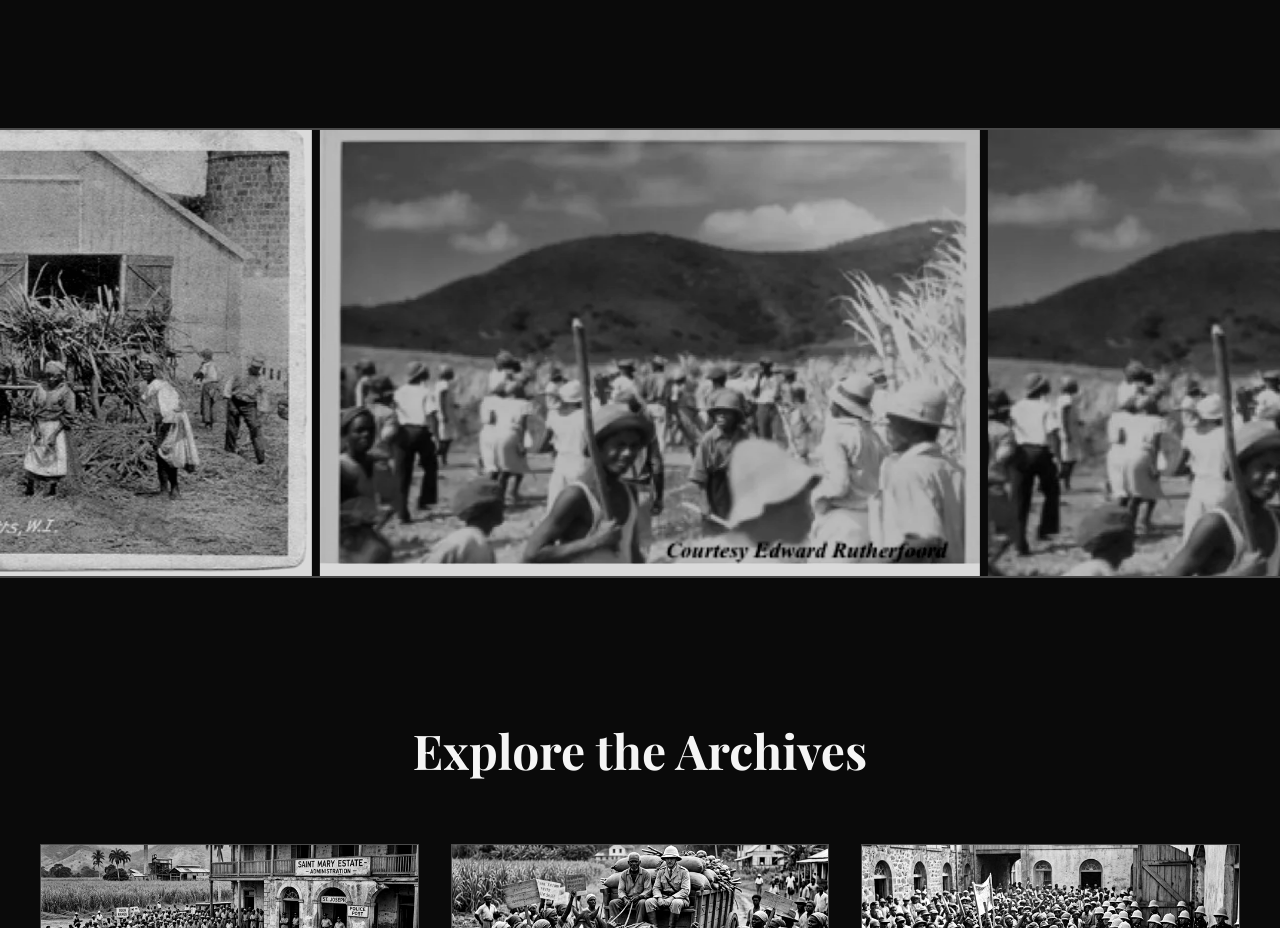
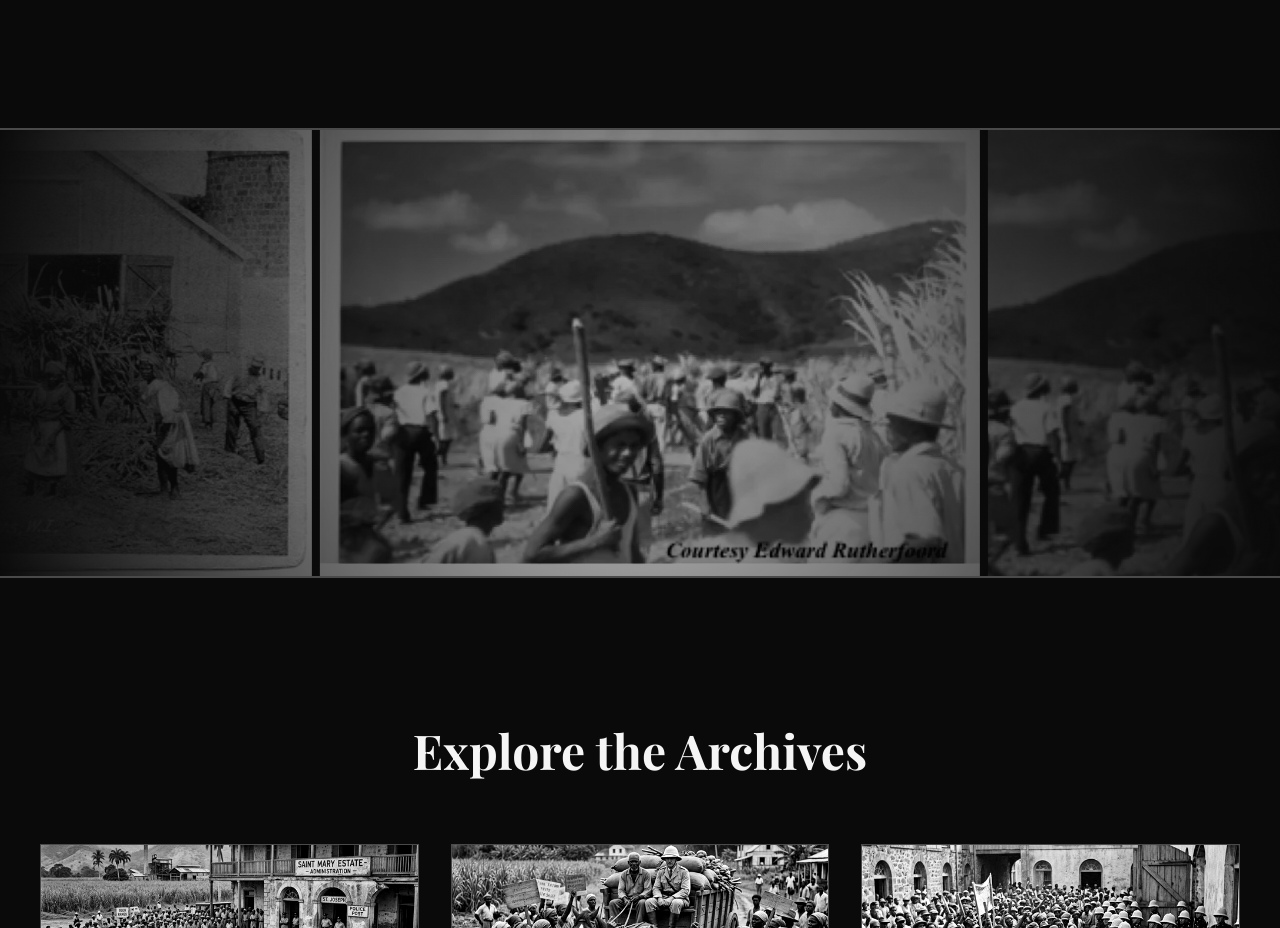
Before and after one commit to gregorybowrin/the-buckleys-uprising, a React (Vite) app: page / in a window 1280 px wide. Shown: the part 1480-2408 px from the top of the page. Built offline with nearby package versions, Linux system fonts and the light colour scheme; a web font is replaced by a local one.

Commit message:
style: add subtle gradient overlay to collage section

```diff
--- a/src/index.css
+++ b/src/index.css
@@ -1307,6 +1307,15 @@ a:hover {
   margin: var(--spacing-md) 0;
 }
 
+.collage-separator::after {
+  content: '';
+  position: absolute;
+  inset: 0;
+  background: radial-gradient(circle at center, transparent 0%, var(--color-black) 100%);
+  pointer-events: none;
+  z-index: 1;
+}
+
 .collage-track {
   display: flex;
   height: 100%;
```
